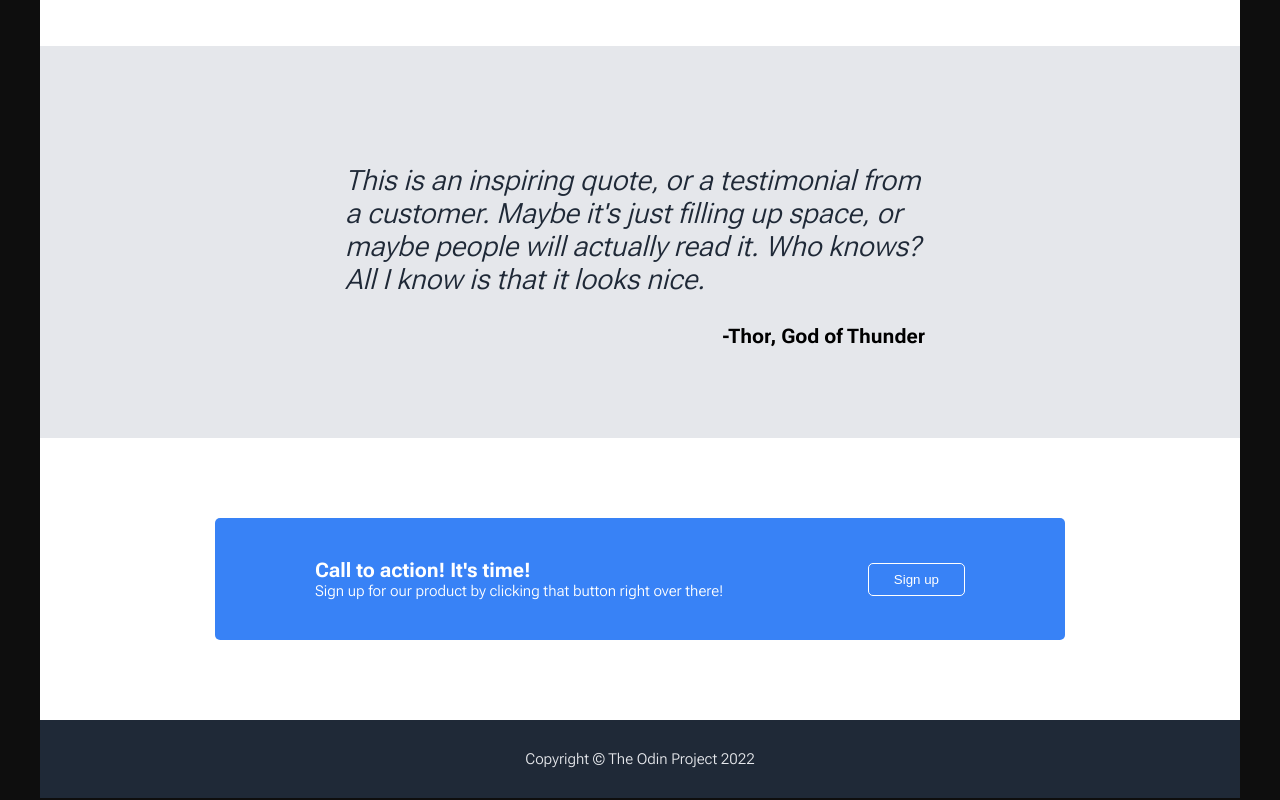
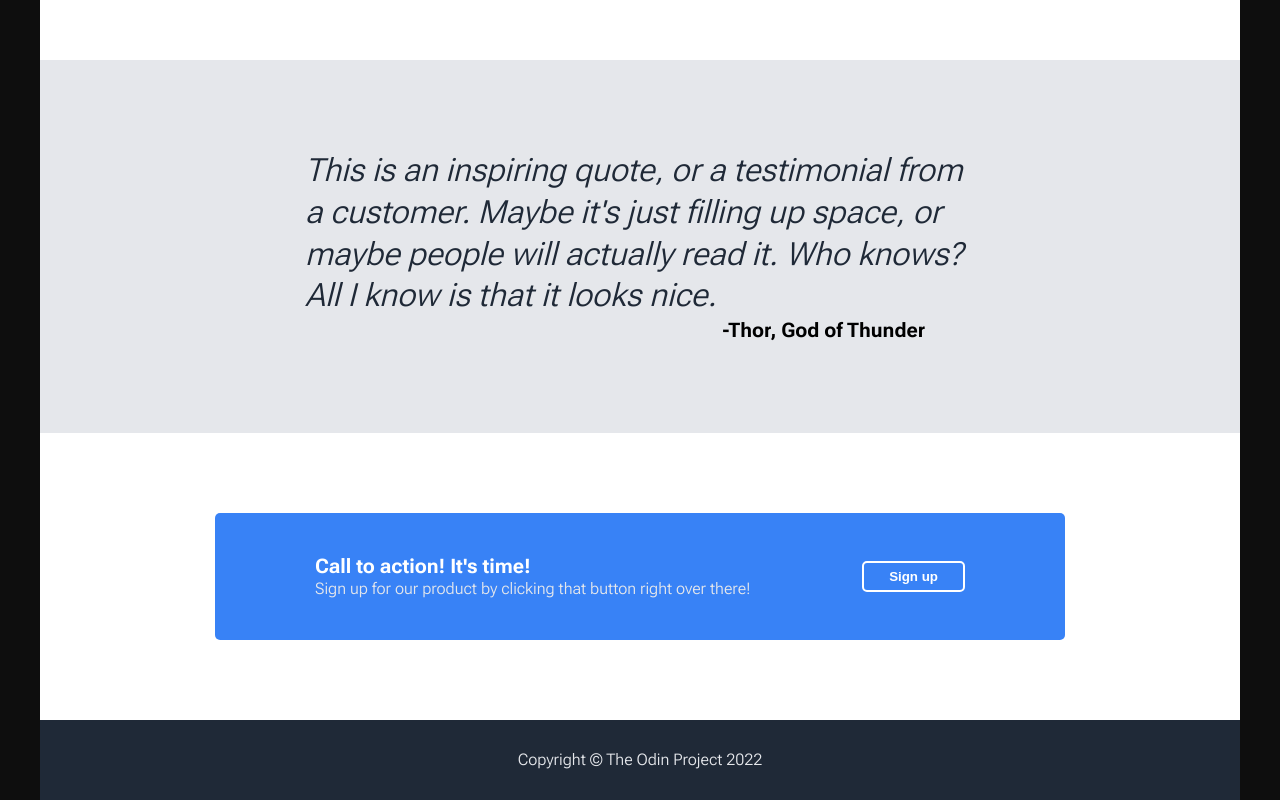
Before and after one commit to sjoerdlo/odin-foundations-landing-page, a plain HTML site: page index.html in a window 1280 px wide. Shown: the part 873-1673 px from the top of the page. Drawn offline with Linux system fonts and the light colour scheme.

Commit message:
Fine tune whitespace between elements

```diff
--- a/style.css
+++ b/style.css
@@ -1,7 +1,8 @@
 body {
     background-color: #0e0e0e;
     font-family: 'Roboto Flex', sans-serif;
-    font-size: 15px;
+    font-size: 16px;
+    line-height: 1.3;
     margin: 0;
 }
 
@@ -9,12 +10,13 @@ h1 {
     color: #f9faf8;
     font-size: 40px;
     font-weight: 800;
+    line-height: 1;
     margin: 0 0 20px;
 }
 
 h2 {
     color: #1f2937;
-    font-size: 28px;
+    font-size: 30px;
     font-weight: 800;
     margin: 0 0 40px;
     text-align: center;
@@ -40,9 +42,14 @@ img {
 
 blockquote {
     color: #1f2937;
-    font-size: 28px;
+    font-size: 32px;
     font-style: italic;
     font-weight: 300;
+    margin: 0;
+}
+
+blockquote > p {
+    margin: 0;
 }
 
 .container {
@@ -98,7 +105,7 @@ blockquote {
 .hero {
     display: flex;
     gap: 50px;
-    padding: 90px 175px;
+    padding: 80px 175px;
 }
 
 .hero > div {
@@ -112,6 +119,7 @@ blockquote {
     border-radius: 5px;
     color: #fff;
     cursor: pointer;
+    font-weight: 700;
     padding: 8px 25px;
 }
 
@@ -121,7 +129,9 @@ blockquote {
 }
 
 .btn-border {
-    border: 1px solid #fff;
+    border: 2px solid #fff;
+    padding-top: 6px;
+    padding-bottom: 6px;
 }
 
 .info {
@@ -175,7 +185,7 @@ blockquote {
     align-items: center;
     background-color: #3882f6;
     border-radius: 5px;
-    color: #fff;
+    color: #e5e7eb;
     display: flex;
     justify-content: space-between;
     padding: 40px 100px;
```
